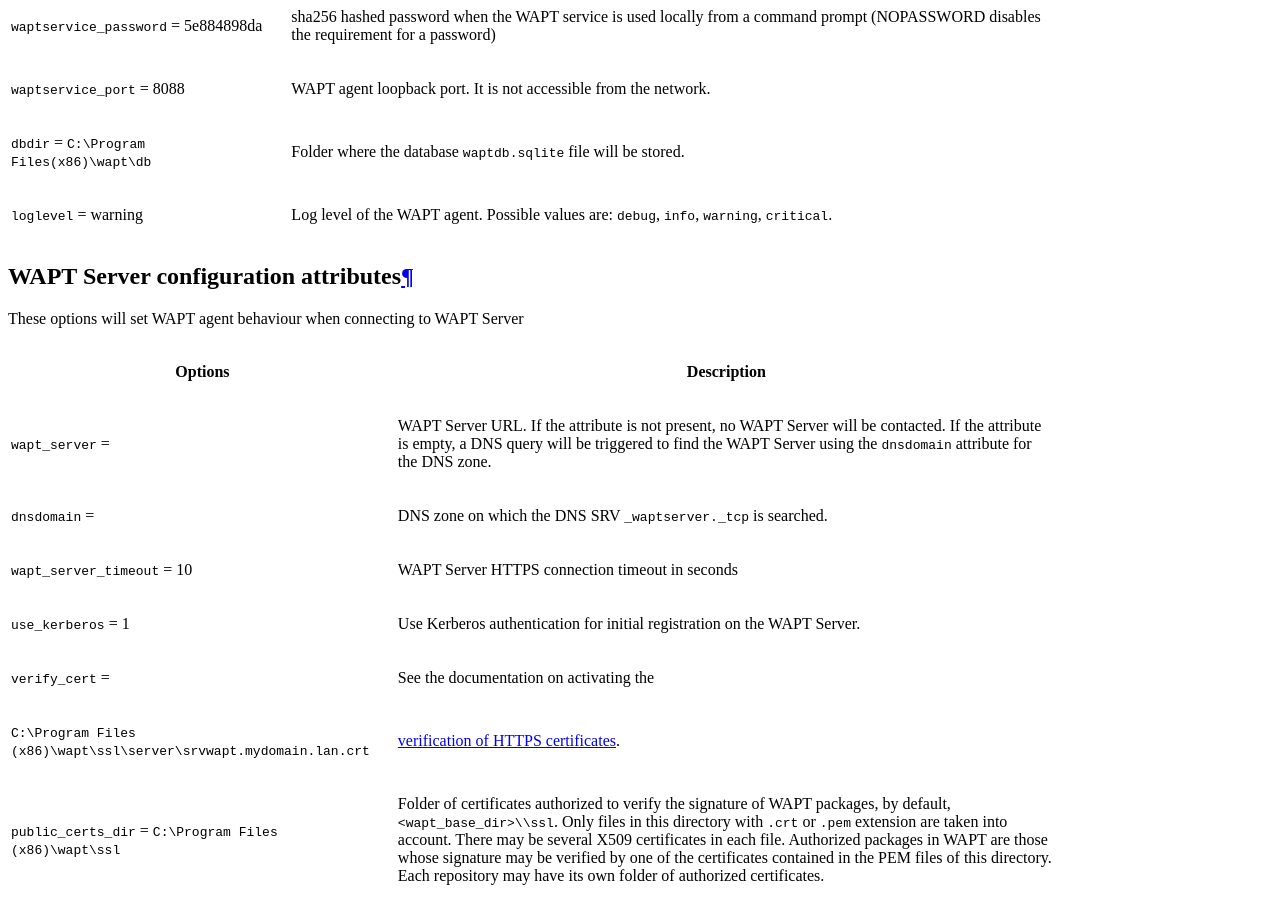
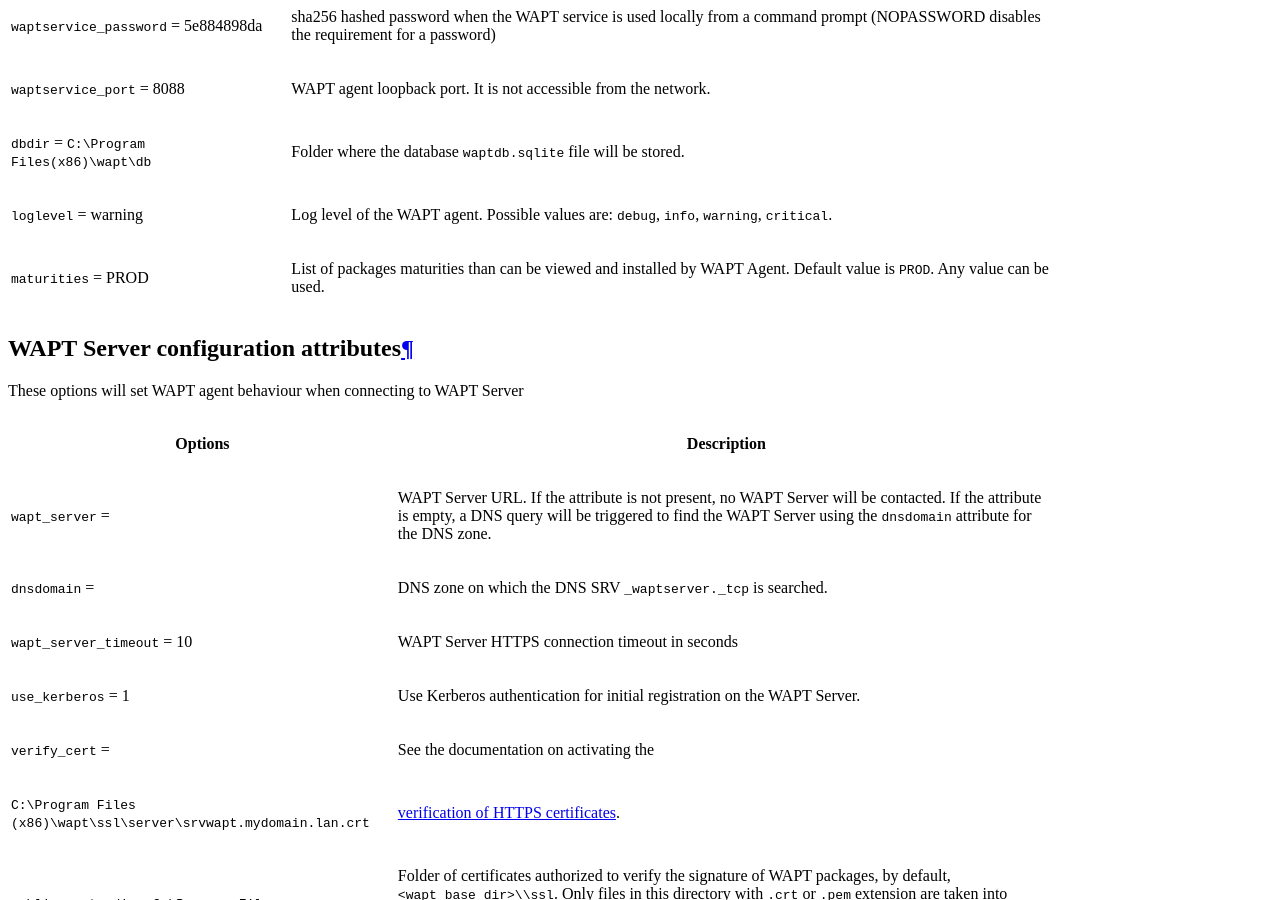
Before and after one commit to tranquilit/WAPT-Documentation, a Sphinx documentation site: the page built from source/wapt-configuration/ini-file/wapt-get.ini.rst, in a window 1280 px wide and 900 px high, scrolled down 1843 px. Built offline with Sphinx 7.4.7 and the Read the Docs theme 2.0.0, drawn with Linux system fonts in a browser that asks for light colours.

Commit message:
Maturities : enfin

```diff
--- a/source/wapt-configuration/ini-file/wapt-get.ini.rst
+++ b/source/wapt-configuration/ini-file/wapt-get.ini.rst
@@ -66,6 +66,9 @@
 
 ``loglevel`` = warning                                  Log level of the WAPT agent. Possible values are: ``debug``,
                                                         ``info``, ``warning``, ``critical``.
+
+``maturities`` = PROD                                   List of packages maturities than can be viewed and installed by
+                                                        WAPT Agent. Default value is ``PROD``. Any value can be used.
 ======================================================= =======================================================================
 
 .. _wapt-get-ini-waptserver:
```
Also changed, not shown: source/wapt-create-packages/wapt-package-structure/index.rst (+4 -8 lines), source/wapt-concept/index.rst (line endings or trailing spaces), source/wapt-usage/selfservice.rst (line endings or trailing spaces).
